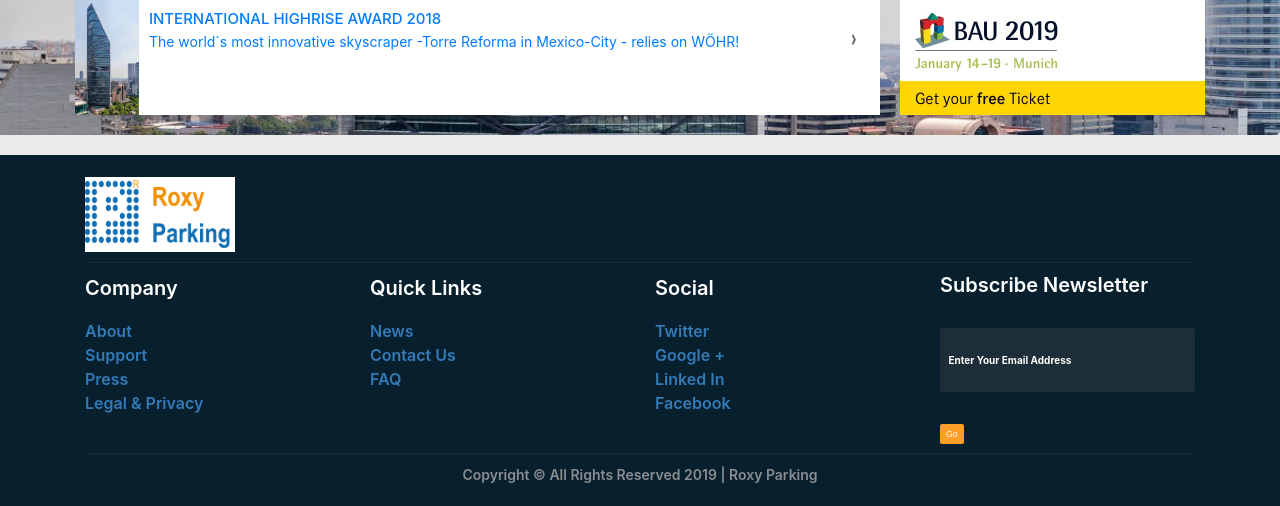
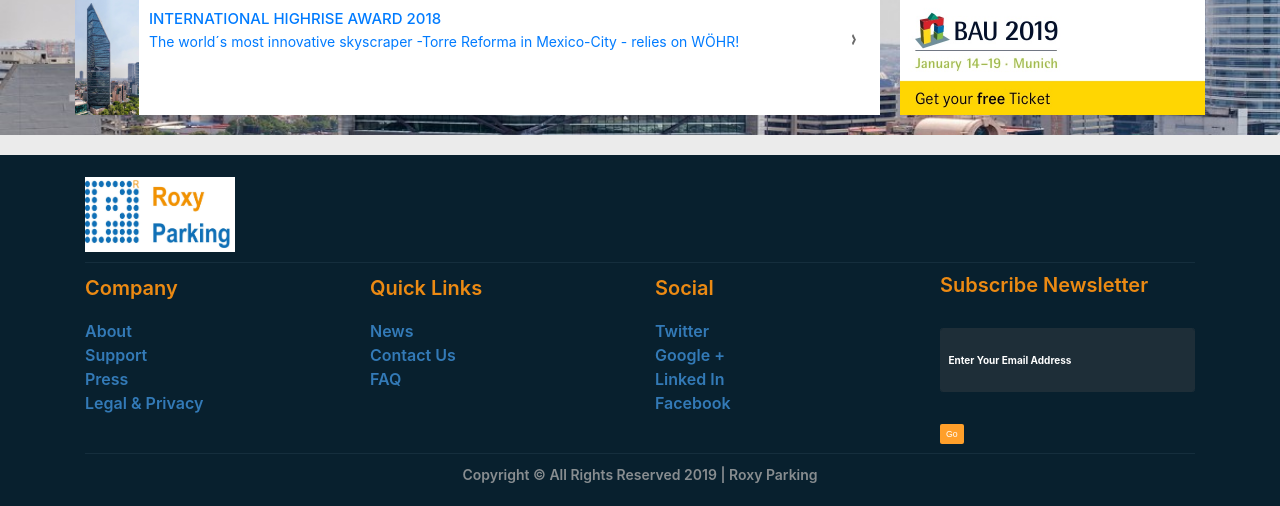
Before and after one commit to deshazzz/wohr-like, a PHP site: page / in a window 1280 px wide. Shown: the part 645-1151 px from the top of the page. Run offline with PHP 8.4, Linux system fonts and the light colour scheme; some libraries are stand-ins or nearby versions.

Commit message:
some modifications on styling of footer and faster loading

```diff
--- a/index.html
+++ b/index.html
@@ -30,8 +30,8 @@
   <link rel="stylesheet" type="text/css" href="./tl_files/woehr/css_resp/footer.css">
   <link rel="stylesheet" type="text/css" href="./tl_files/woehr/css/bim.css">
   <link href="//maxcdn.bootstrapcdn.com/bootstrap/4.0.0/css/bootstrap.min.css" rel="stylesheet" id="bootstrap-css">
-<script src="//maxcdn.bootstrapcdn.com/bootstrap/4.0.0/js/bootstrap.min.js"></script>
-<script src="//cdnjs.cloudflare.com/ajax/libs/jquery/3.2.1/jquery.min.js"></script>
+<!-- <script src="//maxcdn.bootstrapcdn.com/bootstrap/4.0.0/js/bootstrap.min.js"></script> -->
+<!-- <script src="//cdnjs.cloudflare.com/ajax/libs/jquery/3.2.1/jquery.min.js"></script> -->
 
   <script src="./tl_files/woehr/js_min/app.min.js"></script>
 </head>
--- a/tl_files/woehr/css_resp/footer.css
+++ b/tl_files/woehr/css_resp/footer.css
@@ -27,7 +27,7 @@
 .footer { background-color: #08202e; padding-top: 22px; color: #636e74; font-weight: 200; font-size: 14px; }
 .footer-line { border-color: #152e3d; }
 .footer-widget { padding-bottom: 9px; }
-.footer-title { font-size: 20px; font-weight: 600; margin-bottom: 16px; color: #fff; }
+.footer-title { font-size: 20px; font-weight: 600; margin-bottom: 16px; color: #ec8a13; }
 .footer-widget ul li a { text-transform: capitalize; font-size: 16px; color: #337ab7; display: block; font-weight: 600; }
 .footer-widget ul li a:hover { color: #fff; }
 .newsletter-form { padding-top: 15px; }
```
